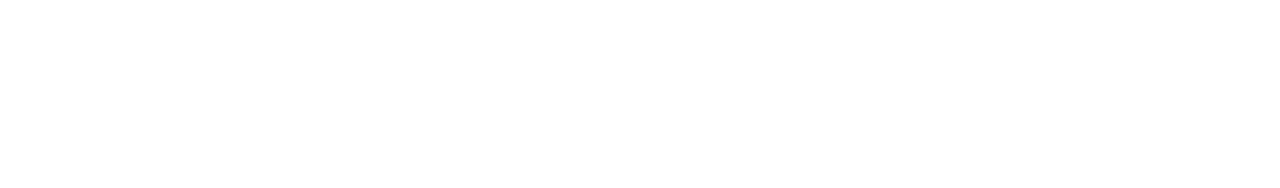
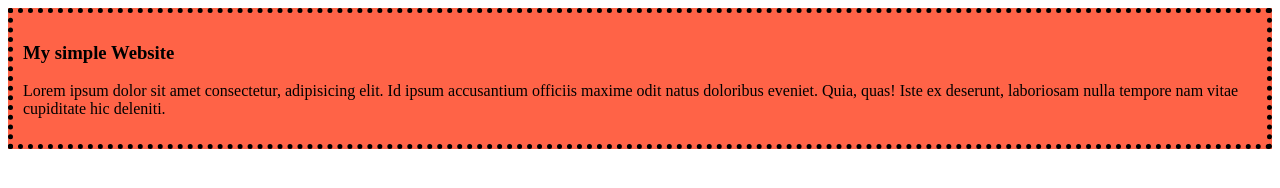
Before and after one commit to tanzimhasan21/my-simple-website, a plain HTML site: page index.html in a window 1280 px wide. Drawn offline with Linux system fonts and the light colour scheme.

Commit message:
added first blog

```diff
--- a/index.html
+++ b/index.html
@@ -4,8 +4,12 @@
     <meta charset="UTF-8">
     <meta name="viewport" content="width=device-width, initial-scale=1.0">
     <title>My Simple Website</title>
+    <link rel="stylesheet" href="styles/blog.css">
 </head>
 <body>
-
+    <div>
+        <h3>My simple Website</h3>
+        <p>Lorem ipsum dolor sit amet consectetur, adipisicing elit. Id ipsum accusantium officiis maxime odit natus doloribus eveniet. Quia, quas! Iste ex deserunt, laboriosam nulla tempore nam vitae cupiditate hic deleniti.</p>
+    </div>
 </body>
 </html>
--- /dev/null
+++ b/styles/blog.css
@@ -0,0 +1,5 @@
+div{
+    background-color: tomato;
+    padding: 10px;
+    border: 5px dotted black;
+}
```
